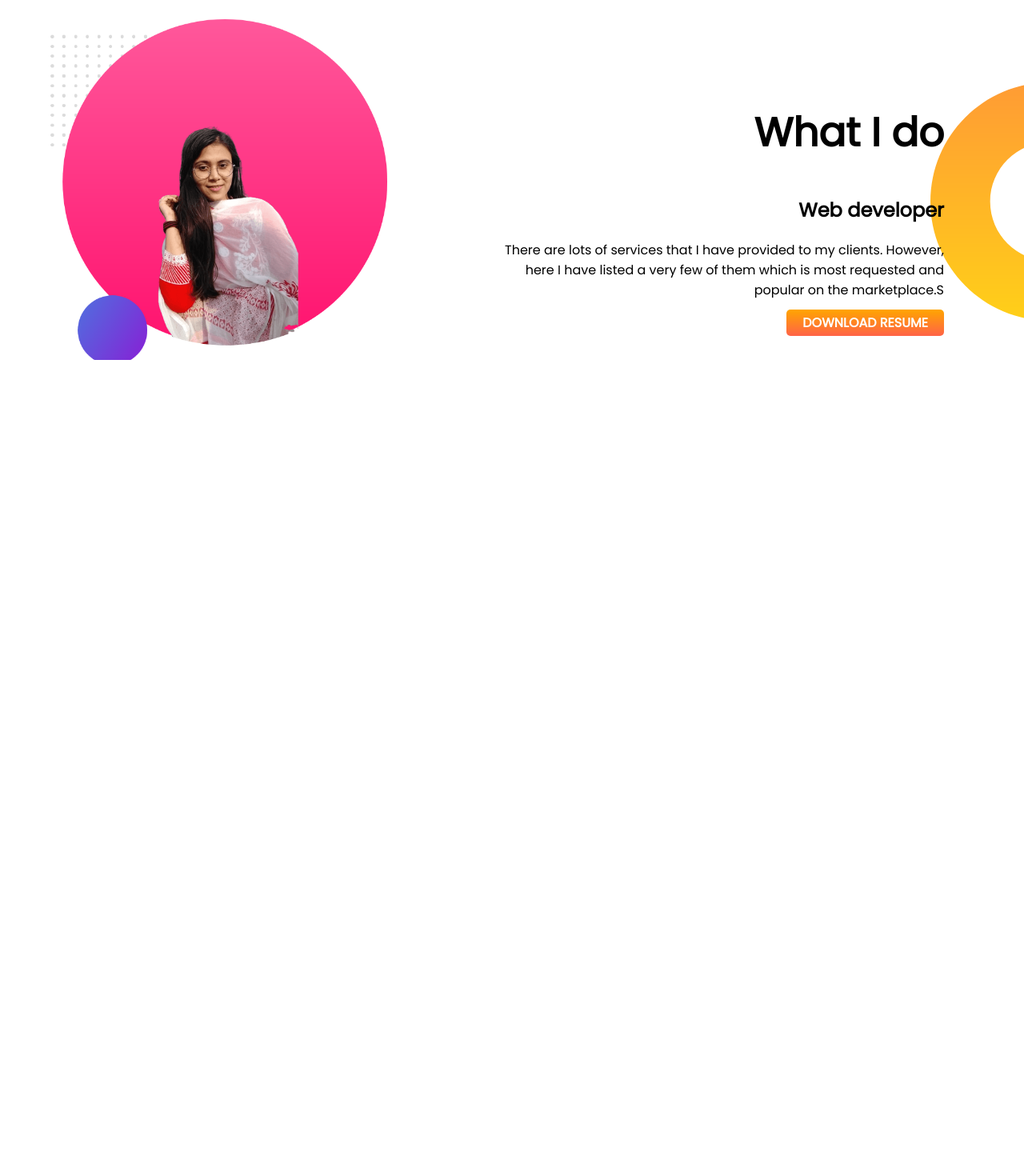
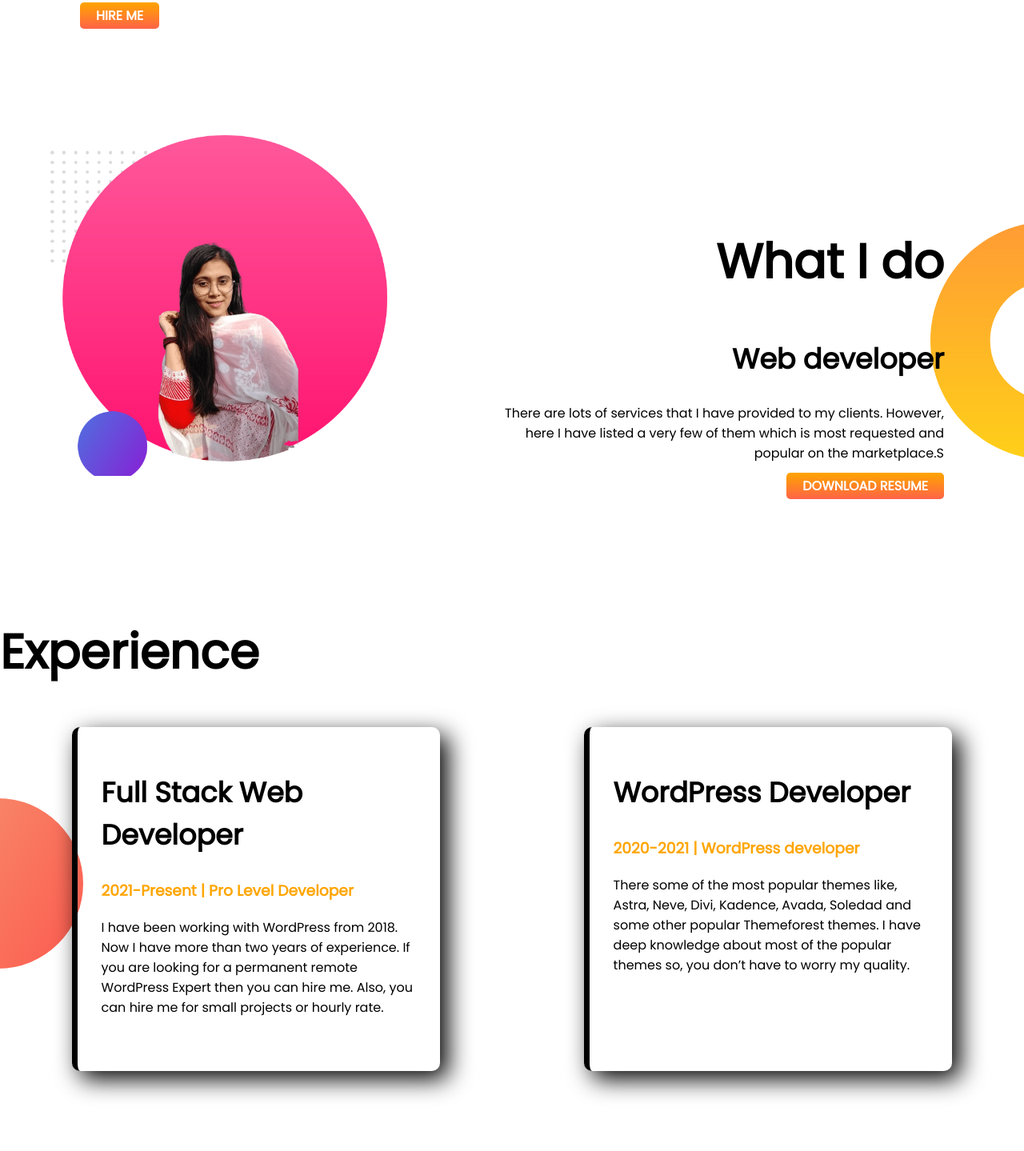
Before and after one commit to SahelaRima/developer-portfolio, a plain HTML site: page developer-portfolio/index.html in a window 1280 px wide. Shown: the part 651-2090 px from the top of the page at 80% size. Before the commit the page ends 1167 px from the top, so only its background shows below. Drawn offline with Linux system fonts and the light colour scheme.

Commit message:
add file

```diff
--- a/developer-portfolio/index.html
+++ b/developer-portfolio/index.html
@@ -11,7 +11,7 @@
     <link rel="stylesheet" href="style.css">
 </head>
 <body>
-    <section class="top-banner">
+    <section class="top-banner flexible-container">
         <div>
            <div class="half-width">
             <h1>Welcome To</h1>
@@ -30,7 +30,7 @@
 
      </section>
 
-     <section class="dream-big">
+     <section class="dream-big flexible-container">
          <div>
              <img src="images/my-bg2.png" alt="">
          </div>
@@ -41,5 +41,22 @@
              <a class="link-button" target="_blank" href="https://www.pexels.com/">DOWNLOAD RESUME</a>
          </div>
      </section>
+     <section class="experince-area">
+         <h1>Experience</h1>
+         <div>
+         <div class="flexible-container">
+          <div id="web-developer-area" class="area-item">
+            <h2>Full Stack Web Developer</h2>
+            <h3 class="orange-color">2021-Present | Pro Level Developer</h3>
+            <p>I have been working with WordPress from 2018. Now I have more than two years of experience. If you are looking for a permanent remote WordPress Expert then you can hire me. Also, you can hire me for small projects or hourly rate.</p>
+
+         </div>
+         <div id="web-developer-item" class="area-item">
+             <h2>WordPress Developer</h2>
+             <h3 class="orange-color">2020-2021 | WordPress developer</h3>
+             <p>There some of the most popular themes like, Astra, Neve, Divi, Kadence, Avada, Soledad and some other popular Themeforest themes. I have deep knowledge about most of the popular themes so, you don’t have to worry my quality.</p>
+         </div>
+        </div>
+     </section>
 </body>
 </html>
--- a/developer-portfolio/style.css
+++ b/developer-portfolio/style.css
@@ -9,21 +9,14 @@ h1{
 .Orange-color{
     color: orange;
 }
-section{
-    display: flex;
-
-
-}
-
  .half-width{
     width: 70%;
     padding:100px;
+
 }
 .half-width img{
     width: 105%;
     padding-right: 60px;
-
-
 }
 .link-button{
     text-decoration: none;
@@ -36,6 +29,7 @@ color: white;
 .top-banner{
   background-image: url(images/top-banner.png);
 background-repeat: no-repeat;
+display: flex;
 }
 .dream-big img{
     width: 90%;
@@ -47,8 +41,43 @@ background-repeat: no-repeat;
     background-image: url(images/dream-bg.png);
     background-repeat: no-repeat;
     background-position: right;
-
-
-
+    display: flex;
+}
+.flexible-container{
+    display: flex;
+}
+.experince-area{
+    padding-bottom: 100px;
+    background-image: url(images/exp-bg.png);
+    background-repeat: no-repeat;
+    background-position: left;
 
 }
+ .orange-color{
+     color: orange;
+}
+.area-item{
+    box-shadow: 10px 10px 30px;
+    width: 40%;
+    margin-left: 7%;
+    margin-right: 7%;
+    padding-left: 30px;
+    padding-right: 20px;
+    padding-bottom: 4%;
+    padding-top: 2%;
+   border-radius: 10px;
+
+}
+  h1{
+      font-size: 60px;
+  }
+h2{
+    font-size: 35px;
+}
+ #web-developer-item{
+     border-left: 7px solid;
+     background-image: linear-gradient(lightsalmon tomato);
+ }
+ #web-developer-area{
+     border-left: 7px solid;
+ }
```
